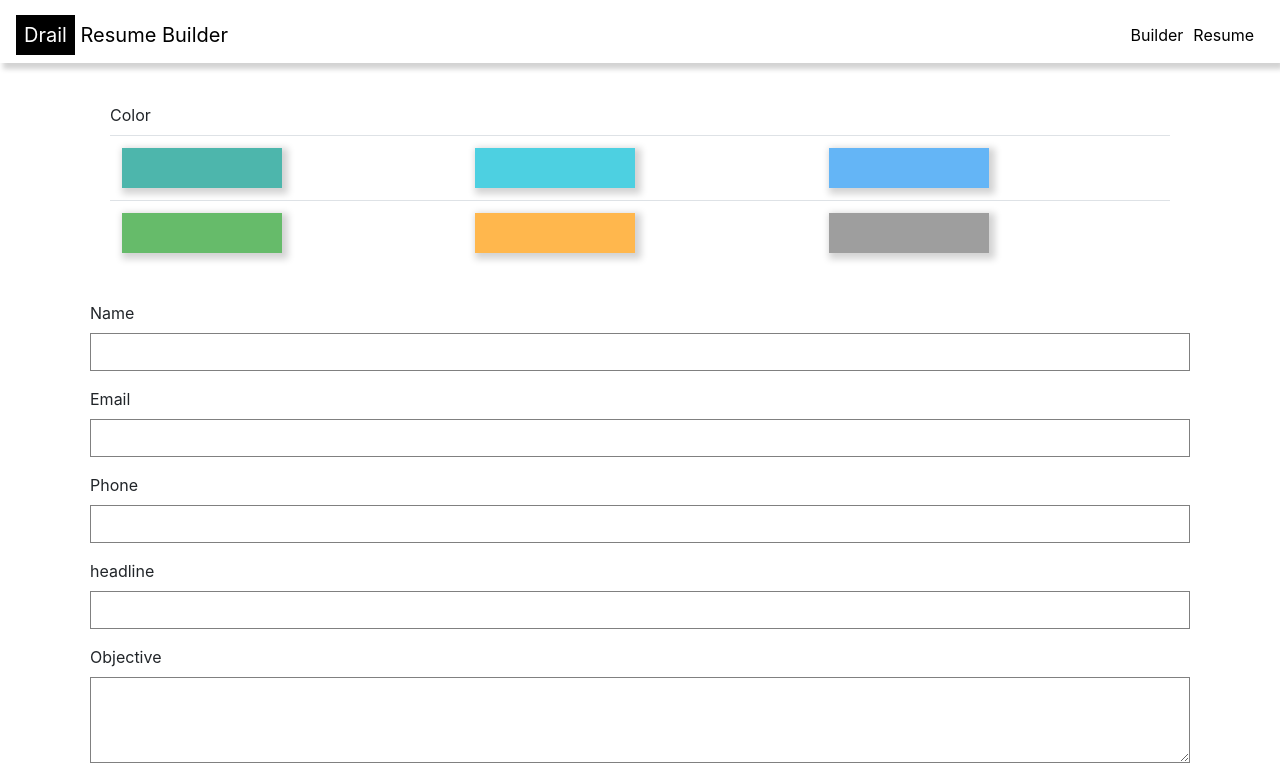
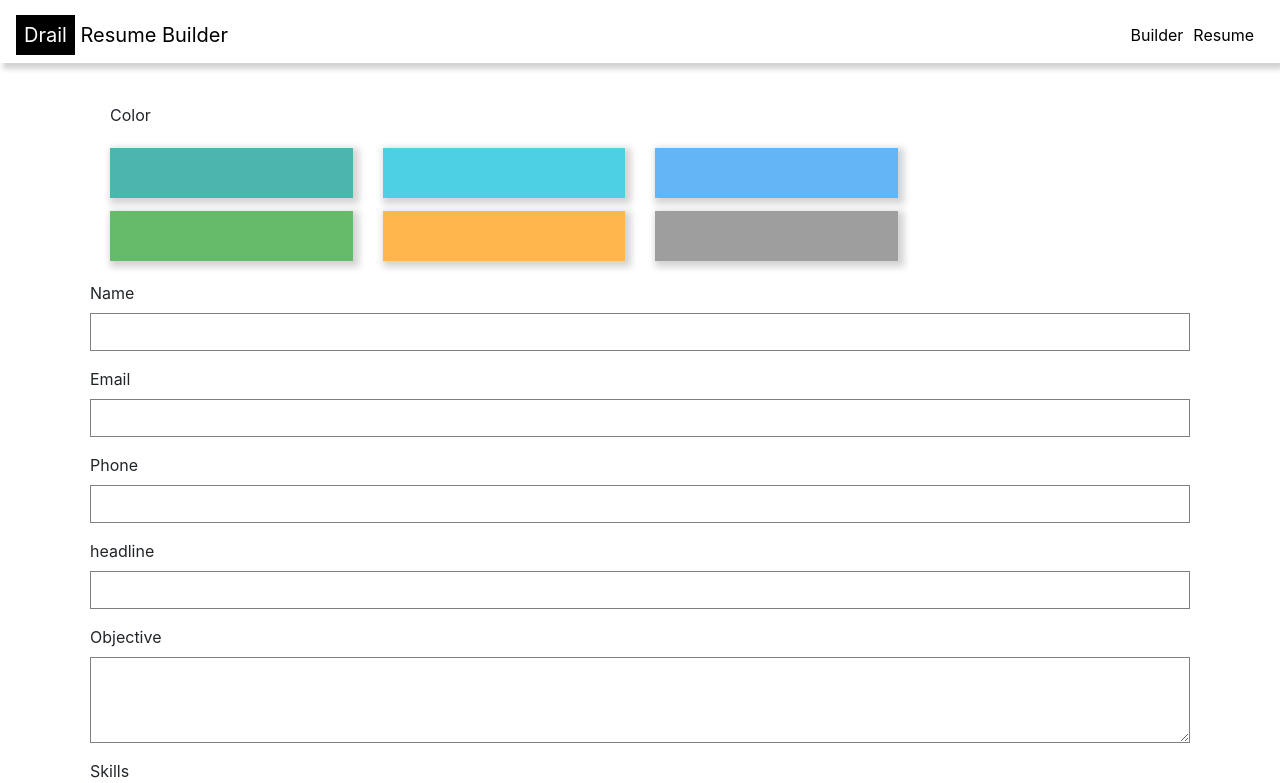
Before and after one commit to yashrajb/Drail-Resume-Builder, a React (Create React App) app: page / in a window 1280 px wide. Shown: the top 783 px of the page. Built offline with nearby package versions, Linux system fonts and the light colour scheme; the HTML template or start-up script is replaced by a standard one.

Commit message:
changed color layout

```diff
--- a/src/components/Color.js
+++ b/src/components/Color.js
@@ -1,5 +1,5 @@
 import React from "react";
-import { Table, Container, Label } from "reactstrap";
+import { Container, Label, Row, Col } from "reactstrap";
 import { connect } from "react-redux";
 import { addColor } from "../actions/actions";
 import "../styles/colors.css";
@@ -16,50 +16,46 @@ class Colors extends React.Component {
     return (
       <Container>
         <Label>Color</Label>
-        <Table>
-          <tbody>
-            <tr>
-              <td>
+        <Row>
+          <Col md="3" xl="3" lg="3">
             <div
               className="color teal"
               onClick={this.clickonColor.bind(this, "#4db6ac")}
             ></div>
-              </td>
-              <td>
+          </Col>
+          <Col md="3" xl="3" lg="3">
             <div
               className="color cyan"
               onClick={this.clickonColor.bind(this, "#4dd0e1")}
             ></div>
-              </td>
-              <td>
+          </Col>
+          <Col md="3" xl="3" lg="3">
             <div
               className="color blue"
               onClick={this.clickonColor.bind(this, "#64b5f6")}
             ></div>
-              </td>
-            </tr>
-            <tr>
-              <td>
+          </Col>
+        </Row>
+        <Row>
+          <Col md="3" lg="3" xl="3">
             <div
               className="color green"
               onClick={this.clickonColor.bind(this, "#66bb6a")}
             ></div>
-              </td>
-              <td>
+          </Col>
+          <Col md="3" lg="3" xl="3">
             <div
               className="color orange"
               onClick={this.clickonColor.bind(this, "#ffb74d")}
             ></div>
-              </td>
-              <td>
+          </Col>
+          <Col md="3" lg="3" xl="3">
             <div
               className="color grey"
               onClick={this.clickonColor.bind(this, "#9e9e9e")}
             ></div>
-              </td>
-            </tr>
-          </tbody>
-        </Table>
+          </Col>
+        </Row>
       </Container>
     );
   }
--- a/src/styles/colors.css
+++ b/src/styles/colors.css
@@ -1,6 +1,6 @@
 .color {
-  width: 160px;
-  height: 40px;
+  height: 50px;
+  margin-top:13px;
   box-shadow: 3px 3px 7px 3px lightgrey;
 }
 
@@ -27,15 +27,3 @@
 .grey {
   background: #9e9e9e;
 }
-
-@media (max-width: 575.98px) {
-  .color {
-    width: 100px;
-  }
-}
-
-@media (min-width: 576px) and (max-width: 767.98px) {
-  .color {
-    width: 100px;
-  }
-}
```
Lines whose indentation alone changed are shown as unchanged.
